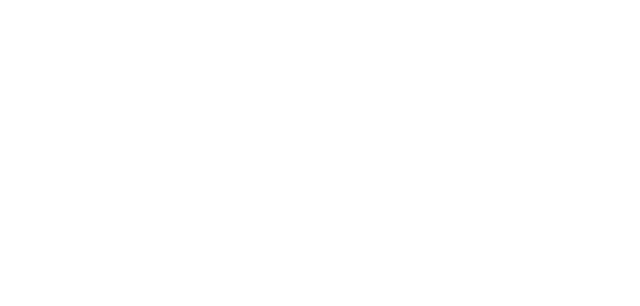
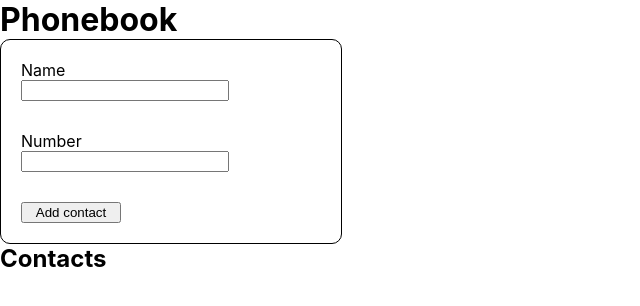
Before and after one commit to anakonder/goit-react-hw-02-phonebook, a React (Create React App) app: page / in a window 1280 px wide. Shown: the top 306 px of the page, without its empty margins (0-640 px from the left). Built offline with nearby package versions, Linux system fonts and the light colour scheme.

Commit message:
contact-list

```diff
--- a/src/components/App.jsx
+++ b/src/components/App.jsx
@@ -1,7 +1,59 @@
-export const App = () => {
-  return (
-    <div>
+import { Component } from 'react';
+import { nanoid } from 'nanoid'
 
-    </div>
-  );
+import { ContactForm } from './ContactForm/ContactForm';
+import { ContactList } from './ContactList/ContactList';
+
+
+
+
+export class App extends Component {
+  constructor(props) {
+    super(props)
+    this.state = {
+      contacts: [],
+      name: ''
+    };
+  }
+
+
+  handleSubmit = (event) => {
+    event.preventDefault()
+    const target = event.currentTarget
+    const name = target.elements.name.value
+    const number = target.elements.number.value
+    const id = nanoid()
+
+    const { contacts } = this.state
+    const newContact = { name, number, id }
+
+    this.setState({contacts: [...contacts, newContact]})
+
+    target.elements.name.value = '';
+    target.elements.number.value = '';
+
+  }
+
+  handleChange = (event) => {
+    const name = event.target.value
+    this.setState(
+      {name}
+    )
+  }
+
+  render() {
+    return (
+      <div>
+        <h1>Phonebook</h1>
+        <ContactForm
+          handleSubmit={this.handleSubmit}
+          handleChange={this.handleChange}
+        />
+        <h2>Contacts</h2>
+        <ContactList
+          contacts={this.state.contacts}
+        />
+      </div>
+    );
+  }
 };
--- /dev/null
+++ b/src/components/ContactForm/ContactForm.jsx
@@ -0,0 +1,34 @@
+import styles from './ContactForm.module.css'
+
+
+export const ContactForm = ({handleSubmit, handleChange}) => {
+
+  return (
+       <div>
+         <form className={styles.contactForm} onSubmit={handleSubmit}>
+            <p>Name</p>
+            <input
+              className={styles.nameInput}
+              type="text"
+              name="name"
+             pattern="^[a-zA-Zа-яА-Я]+(([' -][a-zA-Zа-яА-Я ])?[a-zA-Zа-яА-Я]*)*$"
+              title="Name may contain only letters, apostrophe, dash and spaces. For example Adrian, Jacob Mercer, Charles de Batz de Castelmore d'Artagnan"
+              required
+              onChange={handleChange}
+            />
+            <p>Number</p>
+            <input
+              className={styles.numberInput}
+              type="tel"
+              name="number"
+              pattern="\+?\d{1,4}?[-.\s]?\(?\d{1,3}?\)?[-.\s]?\d{1,4}[-.\s]?\d{1,4}[-.\s]?\d{1,9}"
+              title="Phone number must be digits and can contain spaces, dashes, parentheses and can start with +"
+              required
+
+            />
+            <button className={styles.submitBtn}>Add contact</button>
+
+         </form>
+        </div>
+    );
+  }
--- /dev/null
+++ b/src/components/ContactForm/ContactForm.module.css
@@ -0,0 +1,27 @@
+h1,
+h2,
+h3,
+p {
+  margin: 0;
+  padding: 0;
+}
+
+.contactForm {
+  display: flex;
+  flex-direction: column;
+  width: 300px;
+  padding: 20px;
+
+  border: 1px solid black;
+  border-radius: 10px;
+}
+
+.nameInput,
+.numberInput {
+  width: 200px;
+  margin-bottom: 30px;
+}
+
+.submitBtn {
+  width: 100px;
+}
--- /dev/null
+++ b/src/components/ContactList/ContactList.jsx
@@ -0,0 +1,13 @@
+export const ContactList = ({contacts}) => {
+    return (
+        <ul>
+            {contacts.map((contact) => (
+                <li key={contact.id}>
+                    <span>{contact.name} {contact.number}</span>
+
+                </li>
+            ))}
+
+        </ul>
+    )
+}
```
